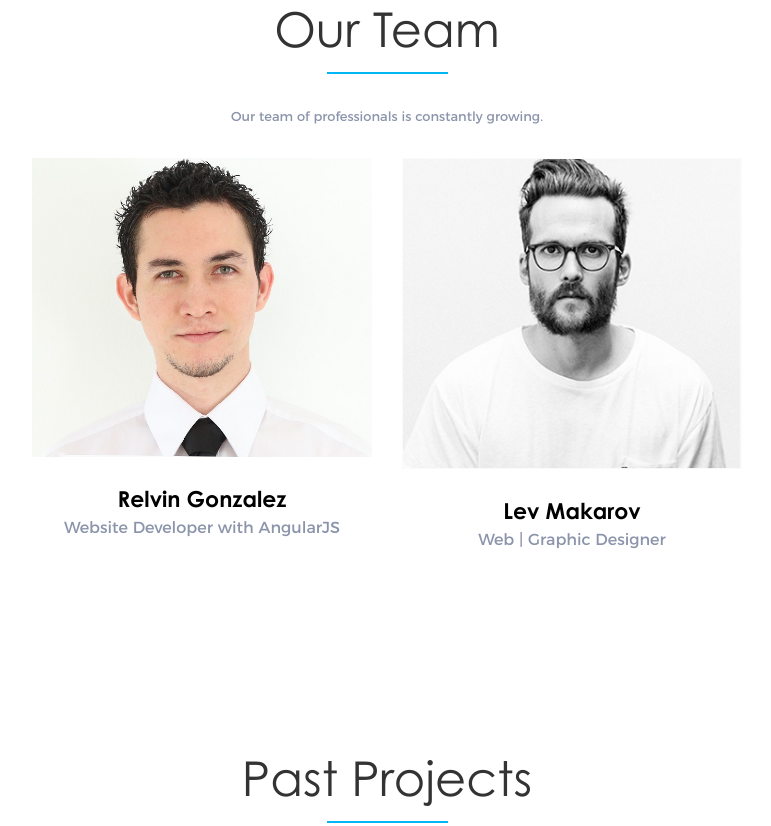
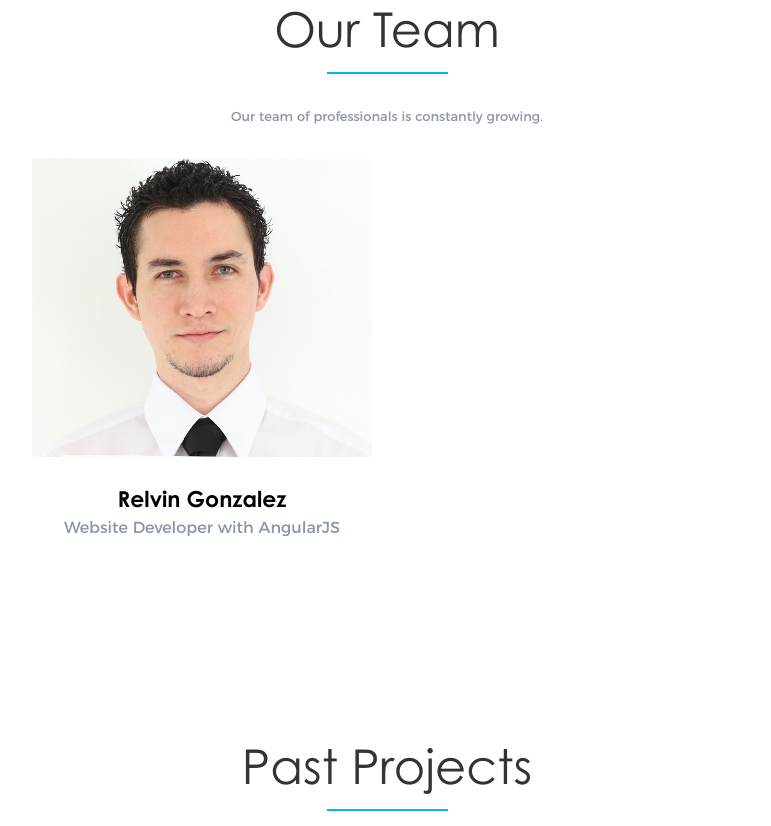
Before and after one commit to relvingonzalez/relvingonzalez.github.io, a plain HTML site: page index.html in a window 1280 px wide. Shown: the part 2236-3062 px from the top of the page, without its empty margins (253-1024 px from the left). Drawn offline with nearby package versions, Linux system fonts and the light colour scheme; a script that the page names is missing.

```diff
--- a/index.html
+++ b/index.html
@@ -170,11 +170,6 @@
 				<h3>Relvin Gonzalez</h3>
 				<p>Website Developer with AngularJS</p>
 			</div>
-			<div class="col-md-4">
-				<img src="images/team2.png" alt="" />
-				<h3>Lev Makarov</h3>
-				<p>Web | Graphic Designer</p>
-			</div>
 		</div>
 	</div>
 </div>
@@ -273,7 +268,7 @@
 					</div>
 					<div class="email_content">
 						<h4>Email</h4>
-						<h5>hi@thinkotsan.com</h5>
+						<h5>otsanllc@gmail.com</h5>
 					</div>
 				</div>
 				<!-- <div class="email_section">
```
